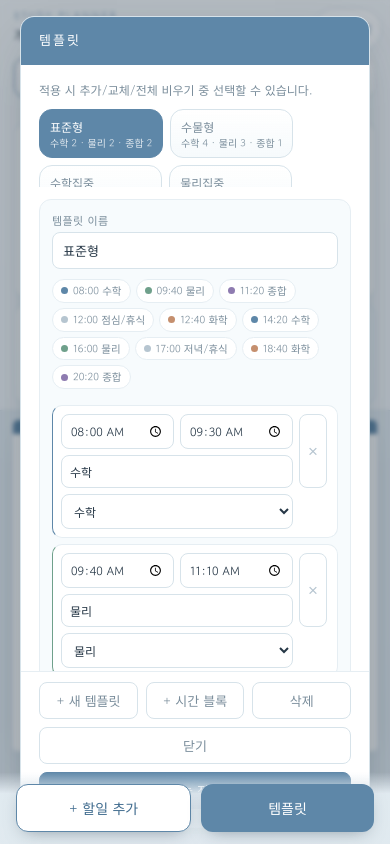
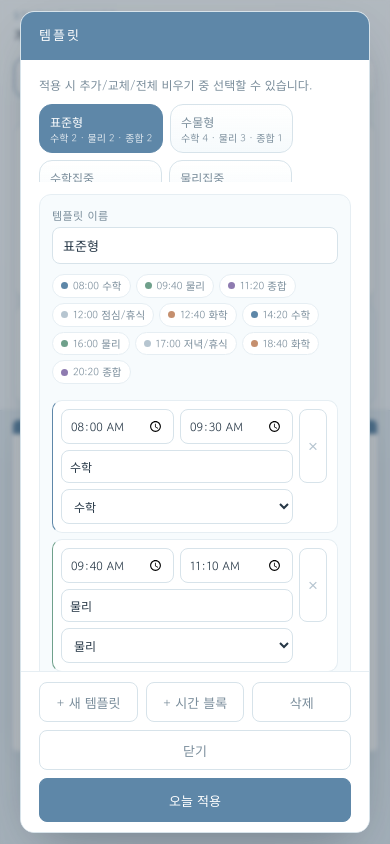
Before and after one commit to seol6608-commits/study-planner, a plain HTML site: page index.html in a window 390 px wide. Both pictures are taken after a click on the button "템플릿". Drawn offline with Linux system fonts and the light colour scheme.

Commit message:
Add files via upload

```diff
--- a/app.js
+++ b/app.js
@@ -2026,8 +2026,12 @@ function openTemplateModal(){
   if(!studyTemplates.length) loadTemplates();
   renderTemplateModal();
   templateBack.classList.add('open');
-}
-function closeTemplateModal(){ templateBack.classList.remove('open'); }
+  document.body.classList.add('template-modal-open');
+}
+function closeTemplateModal(){
+  templateBack.classList.remove('open');
+  document.body.classList.remove('template-modal-open');
+}
 function renderTemplateModal(){
   const list = document.getElementById('tplList');
   const tpl = currentTemplate();
--- a/index.html
+++ b/index.html
@@ -3481,6 +3481,53 @@ body[data-theme="deep"] .weekly-add-month-grid button.active{
   }
   .weekly-edit-ymw .m-field label{
     white-space:nowrap;
+  }
+}
+
+
+/* ============================================================
+   V2.8.18 Smartphone template modal FAB overlap fix
+   - 스마트폰에서 템플릿 모달이 열리면 하단 FAB 숨김
+   - 템플릿 적용/닫기 버튼이 하단 고정 버튼에 가려지지 않도록 보정
+   - 아이패드/넓은 화면 영향 없음
+   ============================================================ */
+@media (max-width:600px){
+  body.template-modal-open .fab-bar{
+    display:none !important;
+    pointer-events:none !important;
+  }
+  body.template-modal-open .theme-float-btn{
+    display:none !important;
+  }
+  .template-modal{
+    width:calc(100vw - 18px);
+    max-width:none;
+    max-height:calc(100vh - 22px);
+    display:flex;
+    flex-direction:column;
+    overflow:hidden;
+  }
+  .template-modal .template-body{
+    flex:1 1 auto;
+    min-height:0;
+    overflow-y:auto;
+    -webkit-overflow-scrolling:touch;
+    padding-bottom:18px;
+  }
+  .template-modal .template-actions{
+    flex:0 0 auto;
+    position:sticky;
+    bottom:0;
+    z-index:3;
+    background:linear-gradient(to top, var(--paper) 78%, rgba(255,255,255,0));
+    padding-top:10px;
+    padding-bottom:calc(10px + env(safe-area-inset-bottom, 0px));
+  }
+  .template-modal .template-actions .btn-save{
+    min-height:44px;
+  }
+  .template-modal .template-actions .btn-cancel{
+    min-height:40px;
   }
 }
 
@@ -4003,7 +4050,7 @@ body[data-theme="deep"] .weekly-add-month-grid button.active{
 </div>
 
 
-<script src="app.js?v=2.8.17"></script>
+<script src="app.js?v=2.8.18"></script>
 
 </body>
 </html>
--- a/service-worker.js
+++ b/service-worker.js
@@ -1,5 +1,5 @@
 /* Study Planner 서비스워커 — 홈화면 설치 + 오프라인 캐시 */
-const CACHE = 'study-planner-v2-8-17-weekly-year-month-extend';
+const CACHE = 'study-planner-v2-8-18-mobile-template-fab-fix';
 const ASSETS = [
   './',
   './index.html',
@@ -7,7 +7,7 @@ const ASSETS = [
   './icon-192.png',
   './icon-512.png',
   './app.js',
-  './app.js?v=2.8.17'
+  './app.js?v=2.8.18'
 ];
 
 // 설치: 핵심 파일 캐시
```
